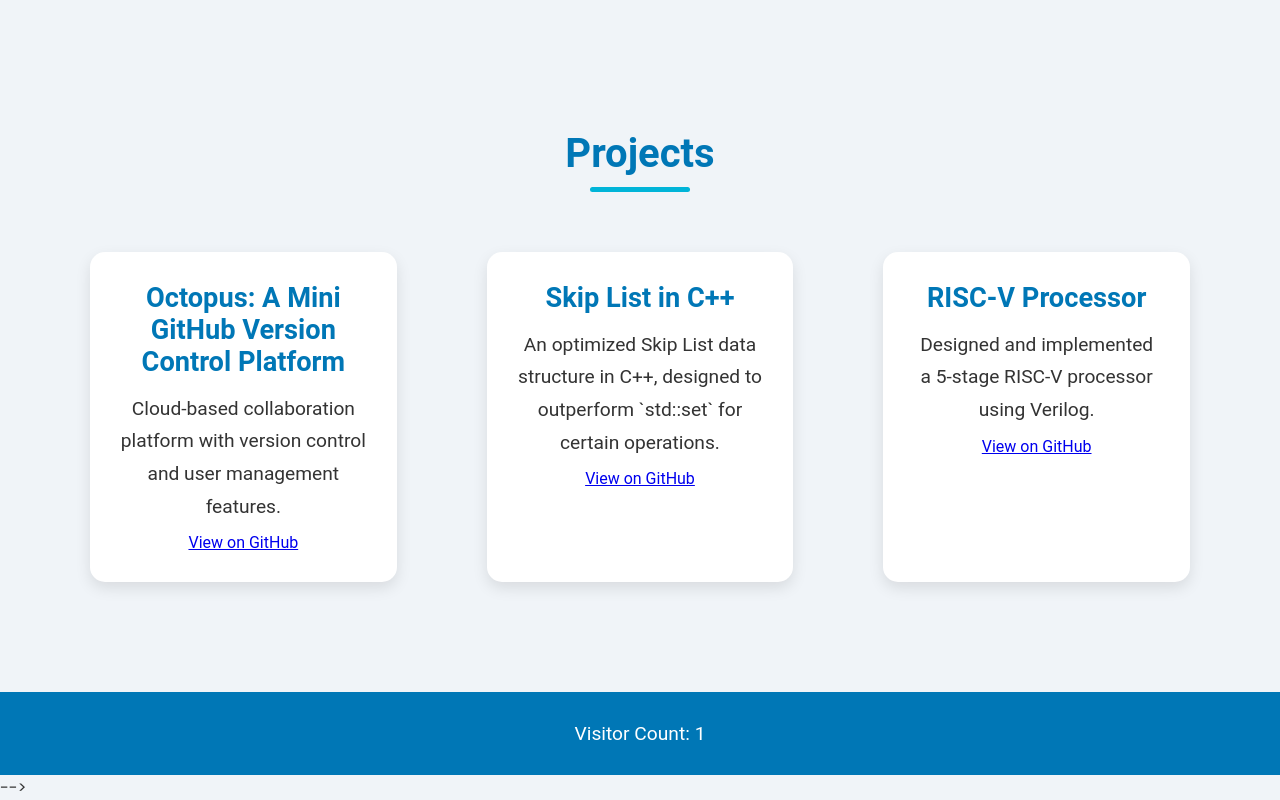
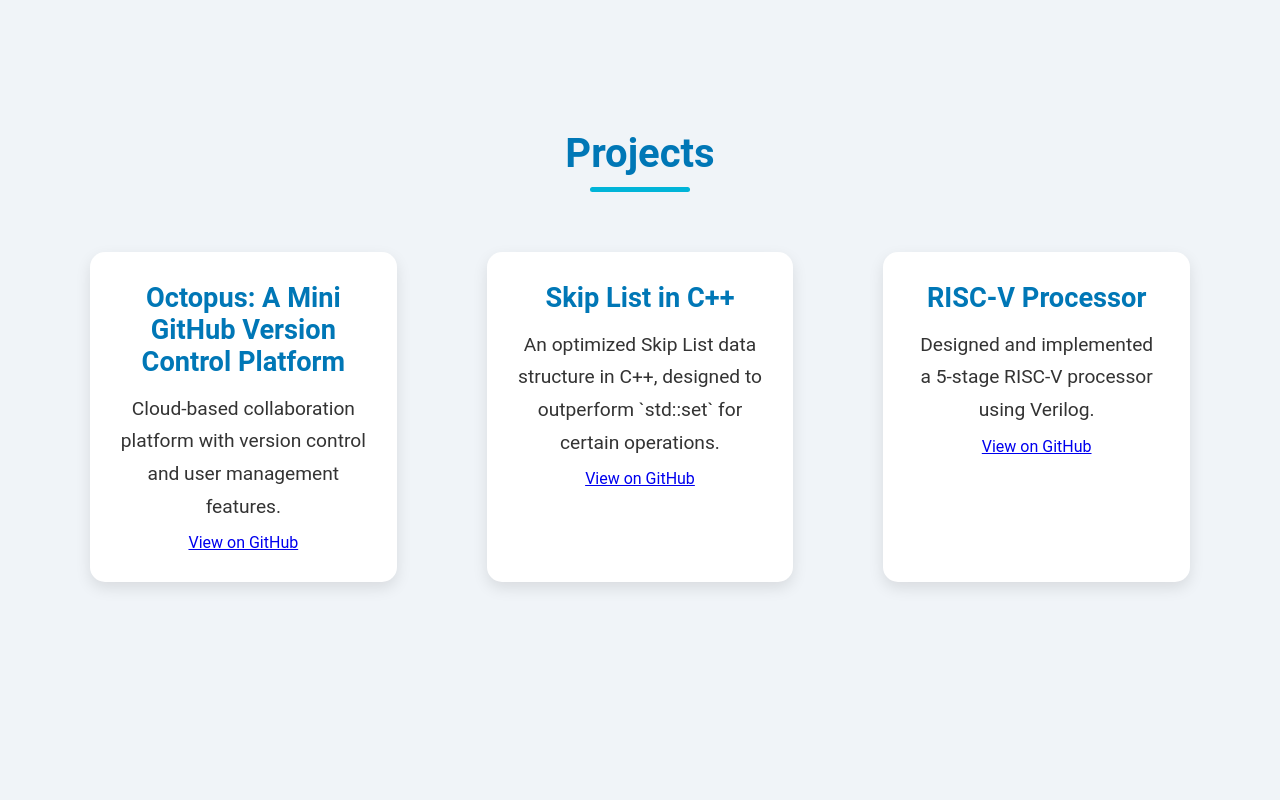
Before and after one commit to CodeCraftsmanSandeep/sandeep, a plain HTML site: page index.html in a window 1280 px wide. Shown: the part 4089-4889 px from the top of the page. After the commit the page ends 4781 px from the top, so only its background shows below. Drawn offline with Linux system fonts and the light colour scheme.

Commit message:
Update index.html

```diff
--- a/index.html
+++ b/index.html
@@ -324,11 +324,6 @@
             </div>
         </div>
     </section>
-<!--
-    <!-- Footer with Visitor Count -->
-    <footer>
-        <p>Visitor Count: <span id="visitorCount">Loading...</span></p>
-    </footer> -->
 
     <script src="script.js"></script>
 </body>
```
